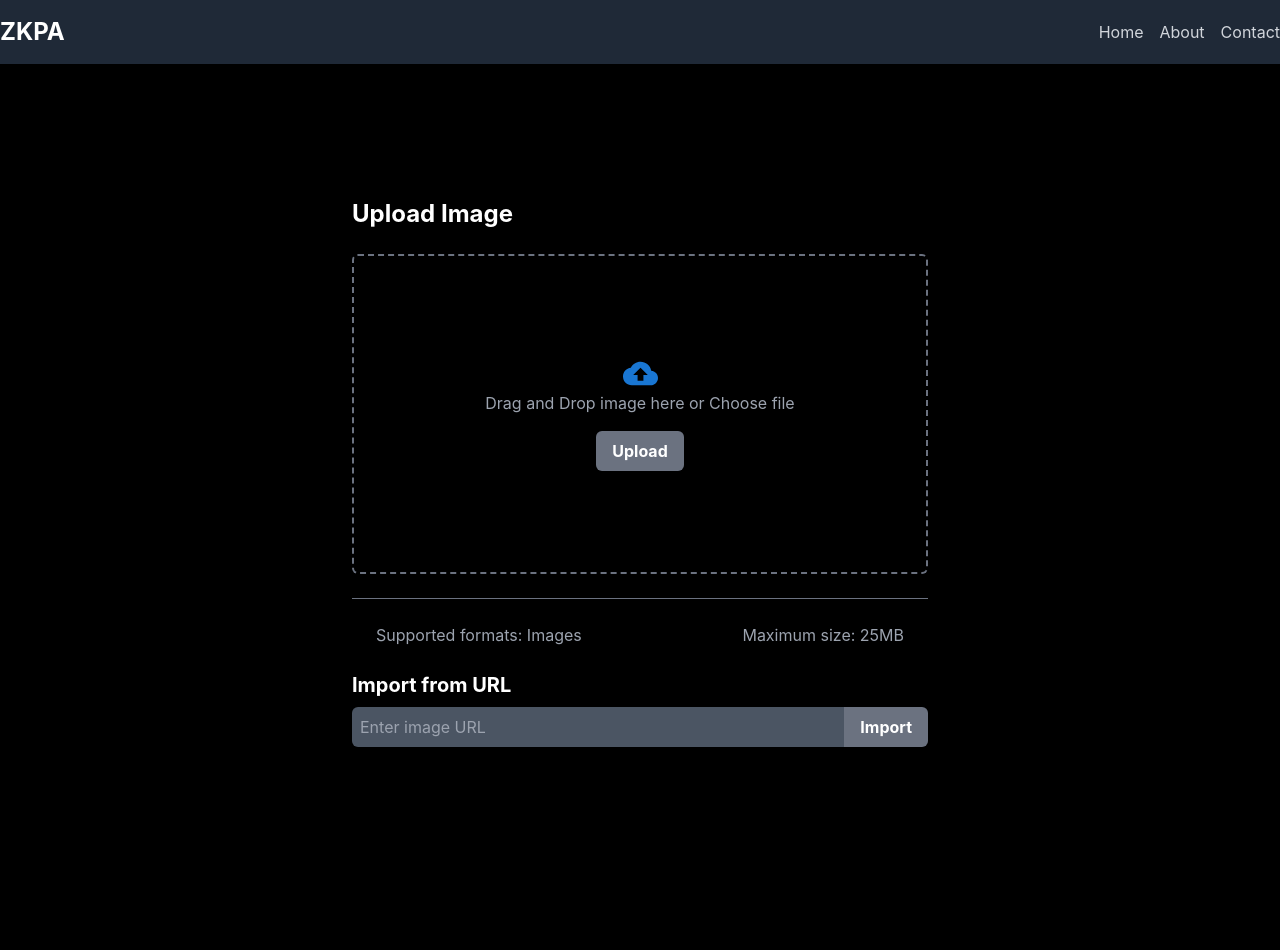
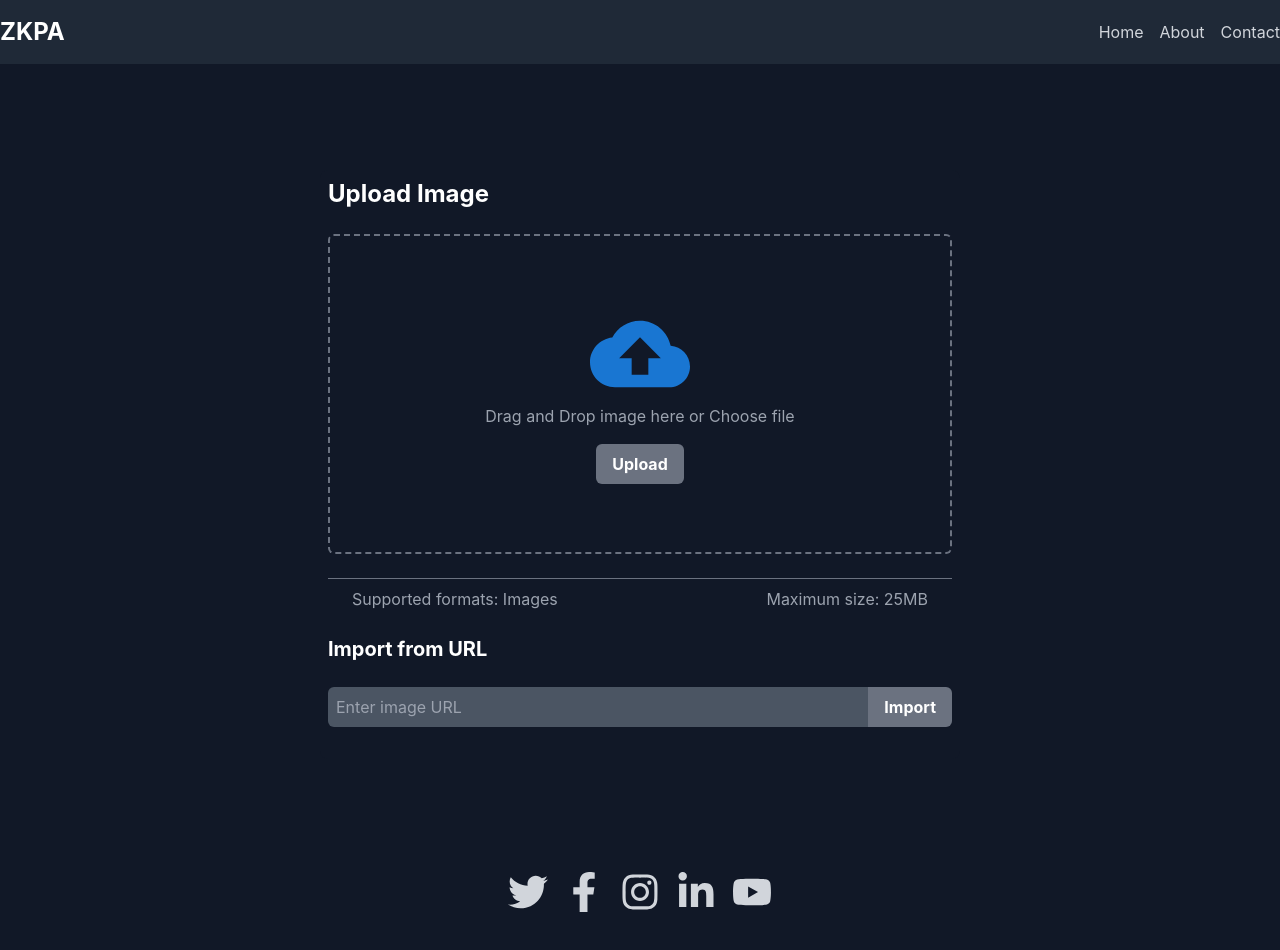
Before and after one commit to ToxicPine/zkpa, a React (Create React App) app: page / in a window 1280 px wide. Shown: the top 950 px of the page. Before the commit the page ends 884 px from the top, so only its background shows below. Built offline with nearby package versions, Linux system fonts and the light colour scheme.

Commit message:
feat: add social media bottom

```diff
--- a/package.json
+++ b/package.json
@@ -17,6 +17,7 @@
     "react": "^18.2.0",
     "react-dom": "^18.2.0",
     "react-dropzone": "^14.2.3",
+    "react-icons": "^5.0.1",
     "react-scripts": "5.0.1",
     "web-vitals": "^2.1.4"
   },
--- a/src/App.js
+++ b/src/App.js
@@ -1,6 +1,7 @@
 import './App.css';
 import FileUploader from './components/FileUploader';
 import Header from './components/Header';
+import Share from './components/Share';
 
 function App() {
   return (
@@ -10,6 +11,7 @@ function App() {
         <main className="flex-1">
           <FileUploader />
         </main>
+        <Share />
       </div>
     </div>
   );
--- a/src/components/FileUploader.js
+++ b/src/components/FileUploader.js
@@ -116,8 +116,8 @@ const FileUploader = () => {
   };
 
   return (
-        <div className="flex justify-center items-center h-screen bg-black">
-            <div className="bg-black rounded-lg p-8 w-1/2 max-w-4xl">
+    <div className="flex justify-center items-center h-screen bg-gray-900">
+      <div className="bg-gray-900 rounded-lg p-2 w-1/2 max-w-4xl">
         <div className="flex justify-between items-center mb-6">
           <h2 className="text-2xl font-bold text-white">Upload Image</h2>
           {(file || previewUrl) && (
@@ -159,7 +159,7 @@ const FileUploader = () => {
             </div>
           ) : (
             <>
-                            <CloudUploadIcon fontSize="large" color="primary" />
+              <CloudUploadIcon style={{ fontSize: '100px' }} color="primary" />
               <p className="text-gray-400">Drag and Drop image here or Choose file</p>
               <label className="bg-gray-500 hover:bg-gray-600 text-white font-bold py-2 px-4 rounded-md mt-4 cursor-pointer transition-colors duration-300">
                 <input
@@ -192,13 +192,13 @@ const FileUploader = () => {
         )}
         {!file && !previewUrl && (
           <>
-                        <hr className="my-6 border-gray-500" />
+            <hr className="my-2 border-gray-500" />
             <div className="flex justify-between w-full px-6 mb-6">
               <p className="text-gray-400">Supported formats: Images</p>
               <p className="text-gray-400">Maximum size: 25MB</p>
             </div>
             <div className="mb-6">
-                            <h3 className="text-xl font-bold text-white mb-2 text-left">Import from URL</h3>
+              <h2 className="text-xl font-bold text-white mb-6 text-left">Import from URL</h2>
               <div className="flex">
                 <input
                   type="text"
--- a/src/components/Header.js
+++ b/src/components/Header.js
@@ -2,7 +2,7 @@ import React from 'react';
 
 const Header = () => {
   return (
-    <header className="bg-gray-800 py-4 mb-5">
+    <header className="bg-gray-800 py-4">
       <div className="container mx-auto flex items-center justify-between">
         <div className="flex items-center">
           <h1 className="text-2xl font-bold text-white">ZKPA</h1>
--- /dev/null
+++ b/src/components/Share.js
@@ -0,0 +1,26 @@
+import React from 'react';
+import { FaTwitter, FaFacebookF, FaInstagram, FaLinkedinIn, FaYoutube } from 'react-icons/fa';
+
+const Share = ({ iconSize = 40 }) => {
+  return (
+    <div className="flex justify-center items-center space-x-4 bg-gray-900 p-2 pb-20">
+      <a href="https://twitter.com" target="_blank" rel="noopener noreferrer" className="text-gray-300 hover:text-gray-200">
+        <FaTwitter size={iconSize} />
+      </a>
+      <a href="https://facebook.com" target="_blank" rel="noopener noreferrer" className="text-gray-300 hover:text-gray-200">
+        <FaFacebookF size={iconSize} />
+      </a>
+      <a href="https://instagram.com" target="_blank" rel="noopener noreferrer" className="text-gray-300 hover:text-gray-200">
+        <FaInstagram size={iconSize} />
+      </a>
+      <a href="https://linkedin.com" target="_blank" rel="noopener noreferrer" className="text-gray-300 hover:text-gray-200">
+        <FaLinkedinIn size={iconSize} />
+      </a>
+      <a href="https://youtube.com" target="_blank" rel="noopener noreferrer" className="text-gray-300 hover:text-gray-200">
+        <FaYoutube size={iconSize} />
+      </a>
+    </div>
+  );
+};
+
+export default Share;
```
Also changed, not shown: 1 other file (tests, documents, lock files or other folders). Lines whose indentation alone changed are shown as unchanged.
